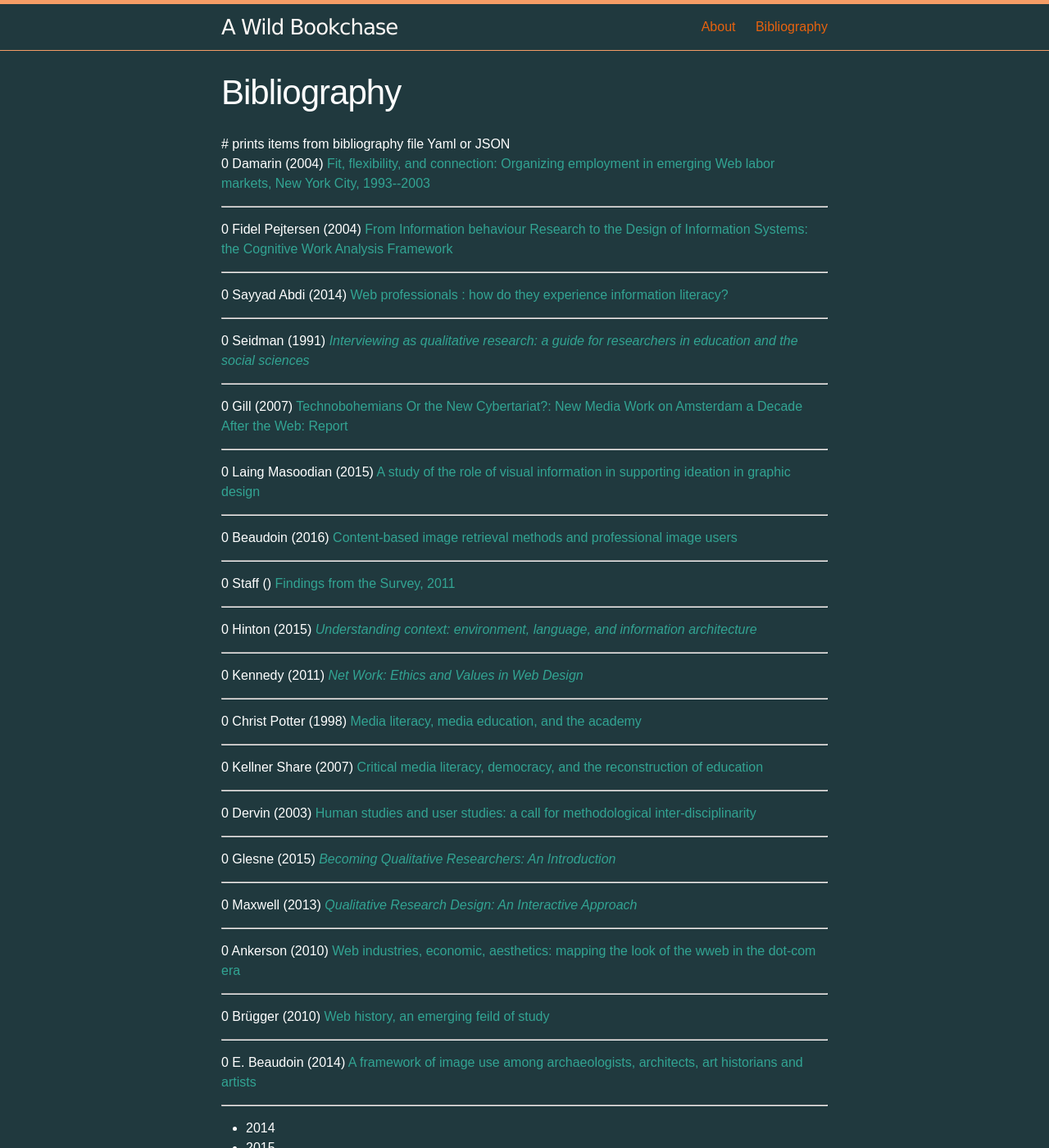
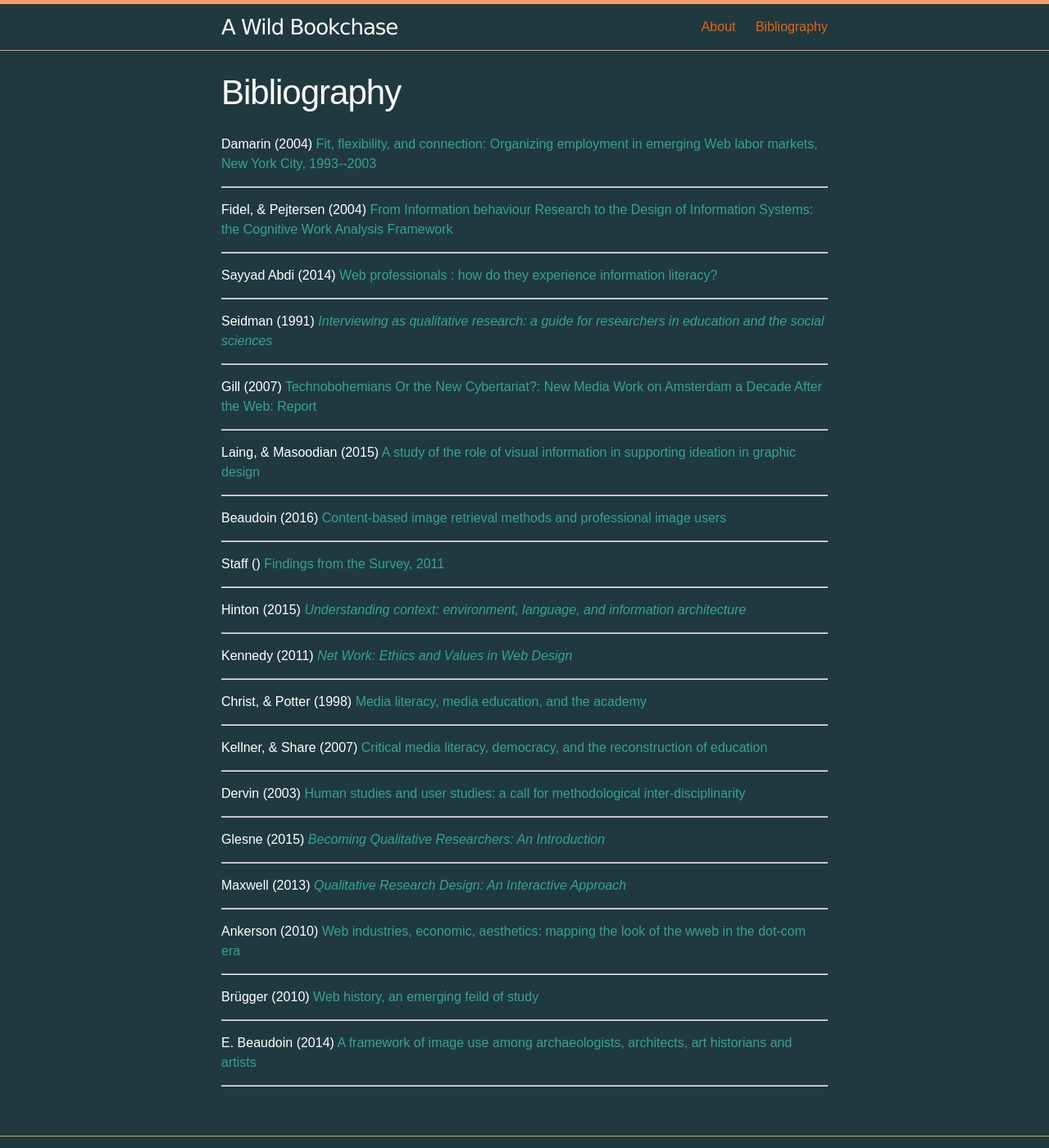
Before and after one commit to tzfrazier/wildbookchase, a Jekyll site: the page built from bib.md, in a window 1280 px wide and 1400 px high. Shown: the whole window at 82% size. Built offline with Jekyll 4.4.1, drawn with Linux system fonts in a browser that asks for light colours; some web fonts are replaced; some of the changed text lies outside the part shown.

```diff
--- a/_layouts/bib.html
+++ b/_layouts/bib.html
@@ -9,15 +9,14 @@ layout: default
 
   <div class="post-content">
  <div id="reflist">
-# prints items from bibliography file Yaml or JSON
+
    {% for bib in site.data.bib %}
 
-      <p class="bibItem">
-            {{if bib.author | size =< 5 }}
-              {{ bib.author | map: "family" | join: " " }}
-              ({{ bib.issued.date-parts[0] }})
-              <class="pubDate">{{ bib.issued[1] }}</class>
-              {% if bib.type == "book" %}
+          <p class="bibItem">
+            {{ bib.author | map: "family" | join: ", & "}}
+            ({{ bib.issued.date-parts[0] }})
+          <class="pubDate">{{ bib.issued[1] }}</class>
+          {% if bib.type == "book" %}
           <em><a id="#{{ bib.id }}">{{ bib.title }}</a></em>
          {% else %}
          <a id="#{{ bib.id }}">{{ bib.title }}</a>
@@ -26,6 +25,7 @@ layout: default
          </p>
 
   {% endfor %}
+{% comment %}
 <ul>
   {% for bib in site.data.bib %}
     {% if bib.accessed | size == 1 %}
@@ -35,8 +35,7 @@ layout: default
     {% endif %}
   {% endfor %}
   </ul>
-  <ul>
-<ul>
+  {% endcomment %}
    </div>
  </div>
 
```
Also changed, not shown: _posts/2017-07-06-giantknot.markdown (added, +16 -0 lines), _posts/2017-07-06-jeckyll-blog.markdown (added, +11 -0 lines), _posts/2017-07-06-makingprogressongiantknot.markdown (added, +21 -0 lines), _posts/2017-07-06-projectrequirments.markdown (added, +15 -0 lines).
